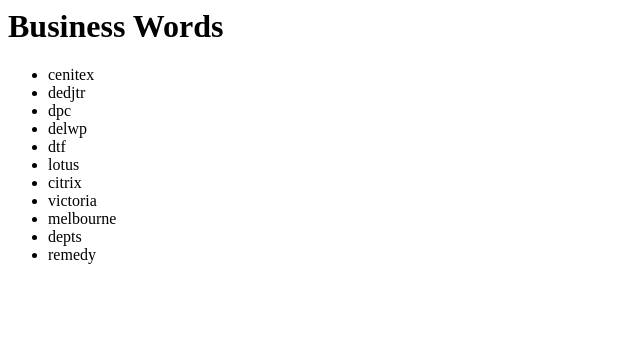
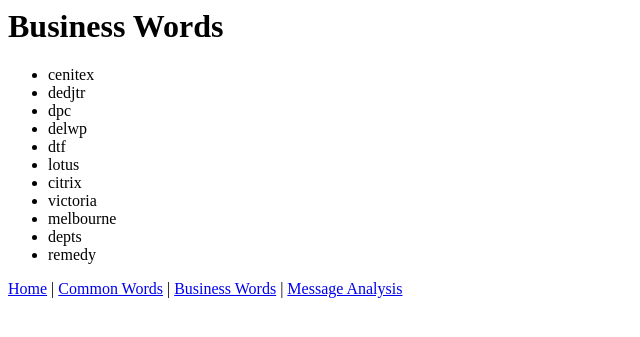
Before and after one commit to CodeforAustralia/lexiProject, a Django app: page /lexi/businesswords/ in a window 1280 px wide. Shown: the top 337 px of the page, without its empty margins (0-640 px from the left). Run offline with Django 3.2, Linux system fonts and the light colour scheme; data comes from the database, SQL or seed files in the repository.

Commit message:
Changing the way of accessing the urls.

```diff
--- a/lexi/templates/lexi/businesswords.html
+++ b/lexi/templates/lexi/businesswords.html
@@ -8,3 +8,7 @@
 {% else %}
 <p>There are not business words yet.</p>
 {% endif %}
+<div class="card-footer text-muted">
+    <!--ToDo: Footer here! Should be a separate html-->
+    <a href="{% url 'lexi:index' %}">Home</a> | <a href="{% url 'lexi:common words' %}">Common Words</a> | <a href="{% url 'lexi:business words' %}">Business Words</a> | <a href="{% url 'lexi:message analysis' %}">Message Analysis</a>
+</div>
--- a/lexi/templates/lexi/commonwords.html
+++ b/lexi/templates/lexi/commonwords.html
@@ -8,3 +8,7 @@
 {% else %}
 <p>There are not common words yet.</p>
 {% endif %}
+<div class="card-footer text-muted">
+    <!--ToDo: Footer here! Should be a separate html-->
+    <a href="{% url 'lexi:index' %}">Home</a> | <a href="{% url 'lexi:common words' %}">Common Words</a> | <a href="{% url 'lexi:business words' %}">Business Words</a> | <a href="{% url 'lexi:message analysis' %}">Message Analysis</a>
+</div>
--- a/lexi/templates/lexi/index.html
+++ b/lexi/templates/lexi/index.html
@@ -68,6 +68,6 @@ Please speak to your manager if you think you may be impacted by the protest.</t
     </div>
     <div class="card-footer text-muted">
         <!--ToDo: Footer here! Should be a separate html-->
-        <a href="/lexi/commonwords/">Common Words</a> | <a href="/lexi/businesswords/">Business Words</a> | <a href="/lexi/messageanalysis/">Message Analysis</a>
+        <a href="{% url 'lexi:index' %}">Home</a> | <a href="{% url 'lexi:common words' %}">Common Words</a> | <a href="{% url 'lexi:business words' %}">Business Words</a> | <a href="{% url 'lexi:message analysis' %}">Message Analysis</a>
     </div>
 </div>
--- a/lexi/templates/lexi/messageanalysis.html
+++ b/lexi/templates/lexi/messageanalysis.html
@@ -8,3 +8,7 @@
 {% else %}
 <p>There are not message analysis yet.</p>
 {% endif %}
+<div class="card-footer text-muted">
+    <!--ToDo: Footer here! Should be a separate html-->
+    <a href="{% url 'lexi:index' %}">Home</a> | <a href="{% url 'lexi:common words' %}">Common Words</a> | <a href="{% url 'lexi:business words' %}">Business Words</a> | <a href="{% url 'lexi:message analysis' %}">Message Analysis</a>
+</div>
--- a/lexi/urls.py
+++ b/lexi/urls.py
@@ -2,6 +2,7 @@ from django.urls import path
 
 from .import views
 
+app_name = 'lexi'
 urlpatterns = [
     #ex: /lexi/
     path('', views.index, name='index'),
```
